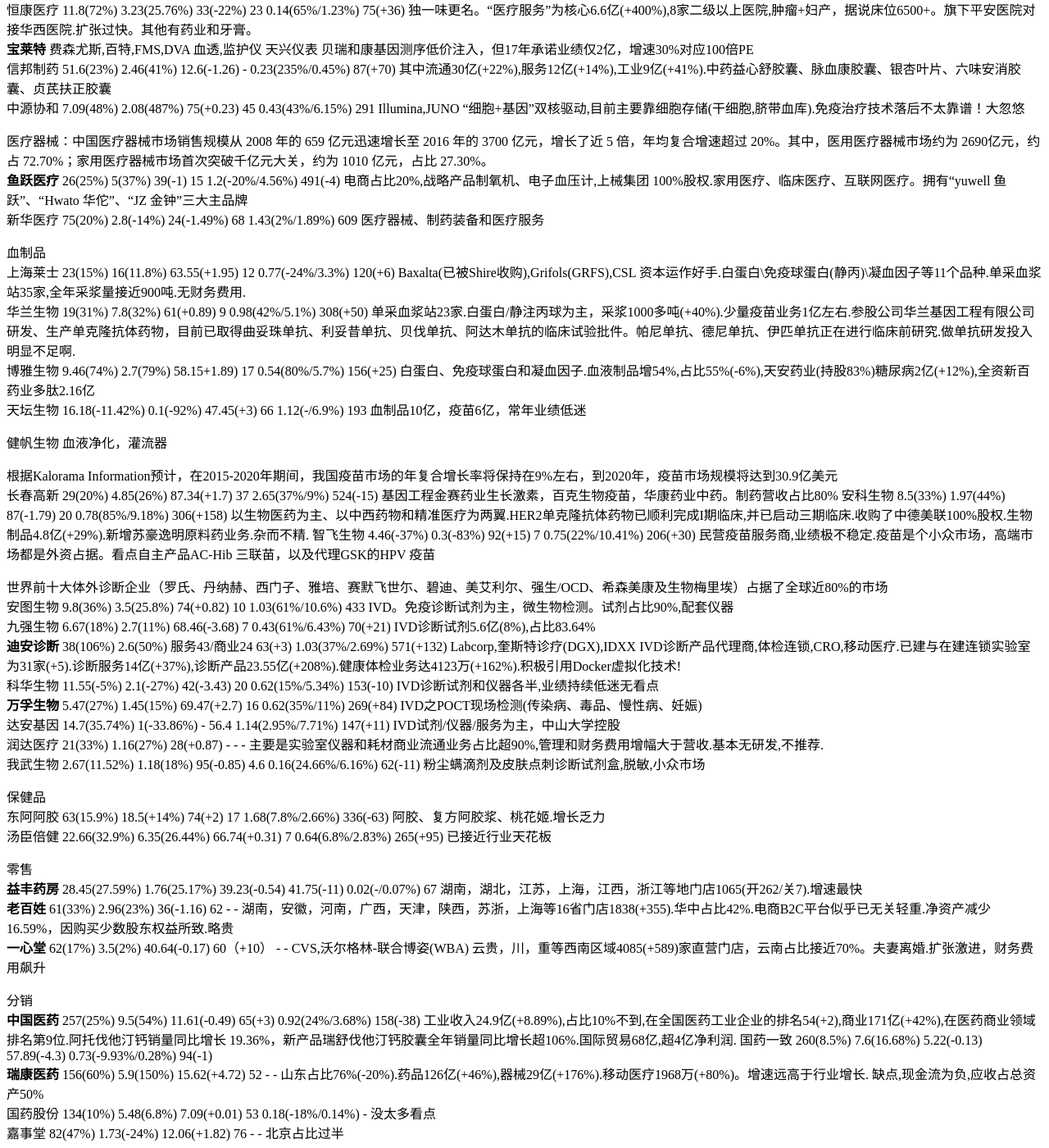
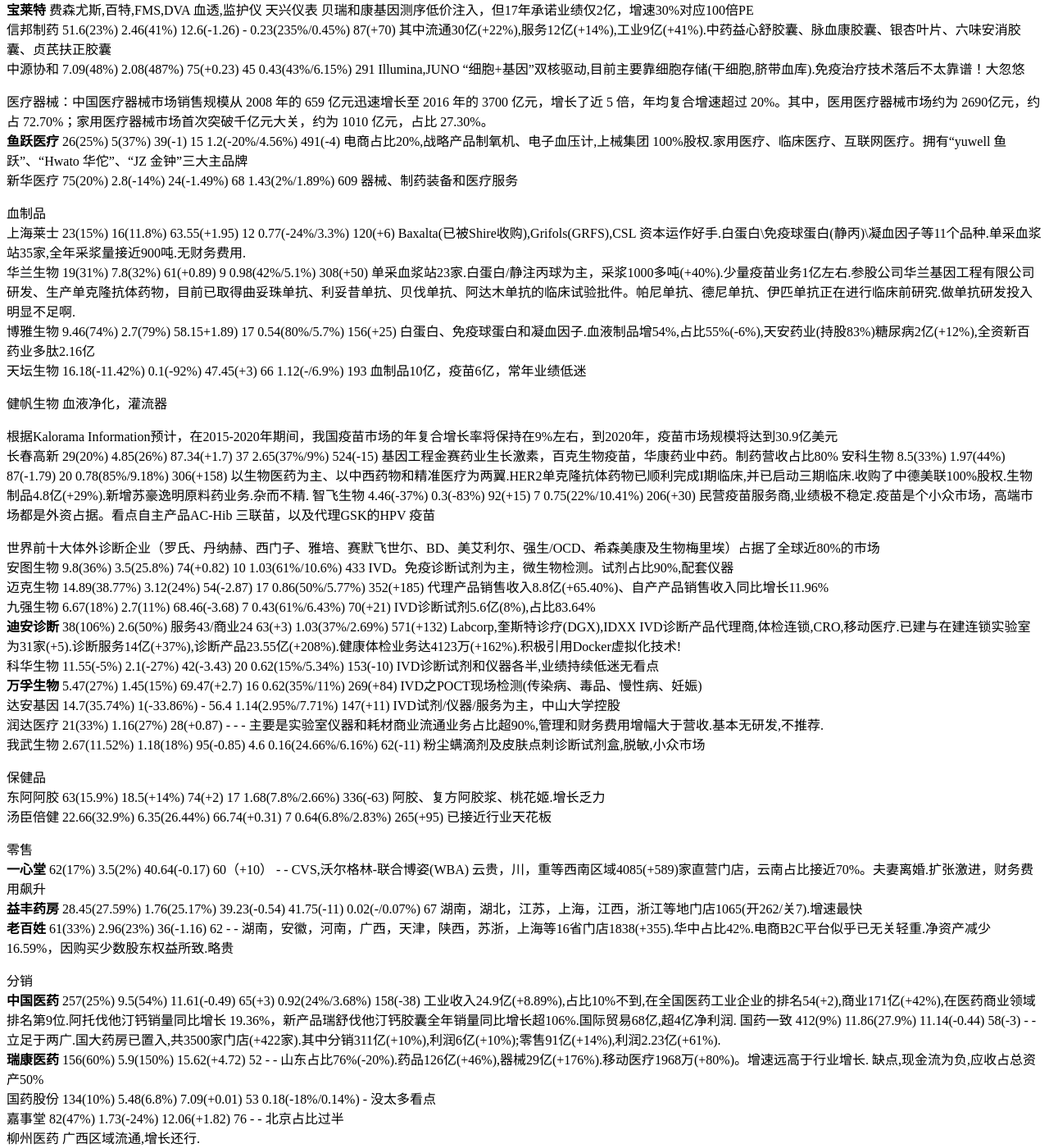
Before and after one commit to kingofhawks/kingofhawks.github.io, a Jekyll site: the page built from _posts/2017-02-20-重点上市公司2016年报汇总.md, in a window 1280 px wide and 1400 px high, scrolled down 2866 px. Shown: the whole window at 82% size. Built offline with Jekyll 4.4.1, drawn with Linux system fonts in a browser that asks for light colours; our own code applies the rules of GitHub Pages for plain Markdown files; some of the changed text lies outside the part shown.

Commit message:
update post

```diff
--- a/_posts/2017-02-20-重点上市公司2016年报汇总.md
+++ b/_posts/2017-02-20-重点上市公司2016年报汇总.md
@@ -25,18 +25,12 @@
 
 九洲药业    14.44(12.31%)    2(50.12%)      35.37(+5.24)   30             0.77(-/5.32%)        349           原料药及中间体CMO业务，国外订单占比70%，进军CRO
 海南海药    16.4(22.38%)     1.95(19.96%)   42.2(+2.68)    49             0.26(-55%/1.96%)     91(+8)        头孢3.6亿、肠胃康2亿、肿瘤(紫杉醇9千万)、人工耳蜗、原料药和中间体6.55亿.大健康产业
-
+华仁药业    12(12%)         0.24(4%)                                      0.52(-/4.23%)        351(-17)       大股东变更.大输液,腹膜透析,无看点
+海正药业    97(11%)        -0.94(-796%)     51(-1.85)      67             7.75(-6%/9.44%)      1048(-83)      持续低迷。原料药,制剂，商业.安佰诺(类风湿)销售良好,海泽麦布III期,工业33亿(+10%),研发投入资本化47%.原料药80%出口.多个单抗在研.**价值毁灭的另一个典型**
+德展健康                                                                                                      嘉林药业借壳上市，阿托伐他汀钙片
 
 凯莱英          11(33%)          2.53(64%)      51.6(+3.38)    30             0.7(8%/6.39%)        834(+198)    临床和商业化阶段的药品定制研发生产服务.98%出口.前三客户70%.根据Business Insights 预测，2016年全球医药CMO市场容量为561亿美元，从2014 年至2017 年，医药CMO 行业将以12%的复合增长率增长。主要竞争者包括：Catalent 、Lonza、Boehringer Ingelheim、Patheon、DSM等公司。
 **泰格医药**    9.57(53%)        1.56(24%)      43.56(-3.8)    38             0.27(-10%/2.88%)     151(+18)      昆泰(已与IMS合并) CRO,研发投入逐年降低?方达医药并表,并购动作频繁.2015年全球前25名药企有23家为公司客户
-
-
-
-华仁药业    12(12%)         0.24(4%)                                      0.52(-/4.23%)        351(-17)       大股东变更.大输液,腹膜透析,无看点
-海正药业    87.67(-13.17%)   0.13(-95%)     53(-4.63)      64             8.28(-/9.44%)        1131          业绩持续低迷。原料药,制剂，商业,安佰诺上市,海泽麦布III期临床,工业30亿,研发投入资本化46%
-
-德展健康                                                                                                      嘉林药业借壳上市，阿托伐他汀钙片
-
 
 
 中药行业
@@ -92,7 +86,7 @@
 
 医疗器械：中国医疗器械市场销售规模从 2008 年的 659 亿元迅速增长至 2016 年的 3700 亿元，增长了近 5 倍，年均复合增速超过 20%。其中，医用医疗器械市场约为 2690亿元，约占 72.70%；家用医疗器械市场首次突破千亿元大关，约为 1010 亿元，占比 27.30%。
 **鱼跃医疗**  26(25%)        5(37%)         39(-1)         15             1.2(-20%/4.56%)      491(-4)      电商占比20%,战略产品制氧机、电子血压计,上械集团 100%股权.家用医疗、临床医疗、互联网医疗。拥有“yuwell 鱼跃”、“Hwato 华佗”、“JZ 金钟”三大主品牌
-新华医疗    75(20%)          2.8(-14%)      24(-1.49%)     68             1.43(2%/1.89%)       609            医疗器械、制药装备和医疗服务
+新华医疗    75(20%)          2.8(-14%)      24(-1.49%)     68             1.43(2%/1.89%)       609      器械、制药装备和医疗服务
 
 
 血制品
@@ -111,8 +105,9 @@
 
 
 
-世界前十大体外诊断企业（罗氏、丹纳赫、西门子、雅培、赛默飞世尓、碧迪、美艾利尔、强生/OCD、希森美康及生物梅里埃）占据了全球近80%的市场
+世界前十大体外诊断企业（罗氏、丹纳赫、西门子、雅培、赛默飞世尓、BD、美艾利尔、强生/OCD、希森美康及生物梅里埃）占据了全球近80%的市场
 安图生物    9.8(36%)         3.5(25.8%)     74(+0.82)      10              1.03(61%/10.6%)      433            IVD。免疫诊断试剂为主，微生物检测。试剂占比90%,配套仪器
+迈克生物    14.89(38.77%)    3.12(24%)      54(-2.87)      17              0.86(50%/5.77%)      352(+185)  代理产品销售收入8.8亿(+65.40%)、自产产品销售收入同比增长11.96%
 九强生物    6.67(18%)       2.7(11%)        68.46(-3.68)   7               0.43(61%/6.43%)     70(+21)       IVD诊断试剂5.6亿(8%),占比83.64%
 **迪安诊断**    38(106%)     2.6(50%)       服务43/商业24   63(+3)             1.03(37%/2.69%)     571(+132)      Labcorp,奎斯特诊疗(DGX),IDXX      IVD诊断产品代理商,体检连锁,CRO,移动医疗.已建与在建连锁实验室为31家(+5).诊断服务14亿(+37%),诊断产品23.55亿(+208%).健康体检业务达4123万(+162%).积极引用Docker虚拟化技术!
 科华生物    11.55(-5%)       2.1(-27%)      42(-3.43)      20              0.62(15%/5.34%)      153(-10)       IVD诊断试剂和仪器各半,业绩持续低迷无看点
@@ -128,18 +123,18 @@
 
 
 零售
+**一心堂**      62(17%)         3.5(2%)        40.64(-0.17)    60（+10）        -                    -        CVS,沃尔格林-联合博姿(WBA)    云贵，川，重等西南区域4085(+589)家直营门店，云南占比接近70%。夫妻离婚.扩张激进，财务费用飙升
 **益丰药房**    28.45(27.59%)   1.76(25.17%)   39.23(-0.54)    41.75(-11)      0.02(-/0.07%)        67         湖南，湖北，江苏，上海，江西，浙江等地门店1065(开262/关7).增速最快
 **老百姓**      61(33%)         2.96(23%)      36(-1.16)       62              -                    -         湖南，安徽，河南，广西，天津，陕西，苏浙，上海等16省门店1838(+355).华中占比42%.电商B2C平台似乎已无关轻重.净资产减少16.59%，因购买少数股东权益所致.略贵
-**一心堂**      62(17%)         3.5(2%)        40.64(-0.17)    60（+10）        -                    -        CVS,沃尔格林-联合博姿(WBA)    云贵，川，重等西南区域4085(+589)家直营门店，云南占比接近70%。夫妻离婚.扩张激进，财务费用飙升
 
 
 分销
 **中国医药** 257(25%)        9.5(54%)       11.61(-0.49)    65(+3)         0.92(24%/3.68%)       158(-38)        工业收入24.9亿(+8.89%),占比10%不到,在全国医药工业企业的排名54(+2),商业171亿(+42%),在医药商业领域排名第9位.阿托伐他汀钙销量同比增长 19.36%，新产品瑞舒伐他汀钙胶囊全年销量同比增长超106%.国际贸易68亿,超4亿净利润.
-国药一致    260(8.5%)        7.6(16.68%)    5.22(-0.13)    57.89(-4.3)     0.73(-9.93%/0.28%)   94(-1)
+国药一致    412(9%)          11.86(27.9%)   11.14(-0.44)    58(-3)       -                       - 立足于两广.国大药房已置入,共3500家门店(+422家).其中分销311亿(+10%),利润6亿(+10%);零售91亿(+14%),利润2.23亿(+61%).
 **瑞康医药**  156(60%)       5.9(150%)     15.62(+4.72)    52              -                    -            山东占比76%(-20%).药品126亿(+46%),器械29亿(+176%).移动医疗1968万(+80%)。增速远高于行业增长. 缺点,现金流为负,应收占总资产50%
 国药股份    134(10%)         5.48(6.8%)     7.09(+0.01)    53              0.18(-18%/0.14%)        -     没太多看点
 嘉事堂      82(47%)          1.73(-24%)     12.06(+1.82)   76              -                    -               北京占比过半
-
+柳州医药     广西区域流通,增长还行.
 
 尔康制药    17.56(28.14%)   6.04(109%)     51.47(+9.06)    13              0.75(11%/4.31%)      183(+20)        大股东减持。长期稳定增长.药用辅料(淀粉胶囊),另有成品药(磺苄西林钠,复方甘草片)和原料药业务,德国美剂乐集团、法国罗盖特公司、美国卡乐康公司等国际辅料巨头
 新和成     47(23%)          12(199%)         47(+18)       30              2.53(25%/5.4%)      992(+112)     世界四大维生素生产企业之一.主要产品包括维生素E、维生素A、维生素D3、生物素、虾青素、辅酶Q10等.维生素32亿(+26%),香精香料12亿(+25%).外销63%.
@@ -181,8 +176,8 @@
 平安银行    1077(+12%)      226(+3%)       29534(+17%)     0.83(-0.1)            1.74(+0.29)
 **南京银行**
 **宁波银行**
-贵阳银行
 江苏银行     313(11%)        106(11)       1.6万(+24%)      0.74(-0.08)           1.43(-)              9        保持双10增长
+**贵阳银行** 101(32%)        36.5(13%)     3722(56%)       1.21(-0.43)            1.42(-0.06)          11.51(+0.83) 贵州省资产第一,跨区域设立了成都分行.
 常熟银行     44.7(28%)       10.4(7.7%)    1299(+20%)       0.88(-0.05)           1.4(-0.03)           10.93(-0.4)  常熟地区占比61%,省内31%,省外7%
 
 
@@ -193,8 +188,8 @@
 等到开发产品竣工验收后,按照购销合同规定将合格的房屋产品移交给购买方后，方可确认房地产销售收入实现，将“预收帐款”转为实现“经营收入”.
 公司     营收(增速%)      净利润(增速%)   毛利率(增减)     负债率              净负债率(有息负债减去货币资金，除以净资产%)
 **万科** 2405(23%)      210(16%)        19.8(+0.32)     80.54(+2.84)       25.9(+6.6)    新开工面积 3,136.7 万平方米，较 2015 年增长 47.5%,竣工面积 2,237.2 万平方米，较2015 年增长 29.4%.销售面积 2,765.4 万平方米，销售金额3,647.7 亿元，同比分别增长 33.8%和 39.5%。按全国商品房销售金额人民币 117,627.1 亿元计算，2016 年本集团在全国市场占有率为 3.1%，较 2015 年提高 0.1 个百分点.
+保利      1547.5(25%)    124(0.6%)      28(-4)          75(-1.19)         55.2 销售2101亿(+36%),新开工及竣工面积分别为2039万平米和1461万平，同比分别增长45.4%和4.0%.地产金融板块，房地产基金管理规模已近600亿元；小额贷款业务规模达4.93亿元
 蛇口      636(29%)      95.8(97%)       22(-1.5)        78     签约销售面积 471 万平米，签约销售金额 739.34 亿元，同比增加 28.41%.有部分园区开发和油轮业务,占比11%.
-保利
 华夏幸福  538(40%)       64.9(35%)                             产业新城，模式不太懂
 金地     555(69%)        63(97%)         28.73(+0.94)    65.4(-0.61)      销售金额1,006亿元人民币，销售面积658万平方米，同比分别增长63%和48%,行业销售排名上升一位至第 12 位.总土地储备约2,950 万平方米，权益土地储备约 1,500 万平方米.新开工面积约 670 万平方米，竣工面积约 640 万平方米，同比上年分别增长65%和 36%.
 绿地
@@ -205,15 +200,17 @@
 老板电器
 索非亚
 
-快递
+快递:国家邮政局公布2016年邮政行业运行情况，数据显示，2016年中国快递业务量达到312.8亿件，同比增长51.4%，2011-2016年的复合增速为53.5%；收入规模达到3,974.4亿元，同比增长43.5%,2011-2016年的复合增速为39.3%.预计：快递行业在十三五期间将继续保持30%的收入增速规模
+公司     营收(增速%)      净利润(增速%)   毛利率(增减)     负债率
 顺丰
 圆通
-申通
-韵达
+申通     98.8(28%)      12.6(65%)       -               32%   **业务量32.6亿件（+27%），占全国快递业务量的10.4%，市占率有所下降,增速低于行业平均**
+韵达     73(45%)        11.77(121%)     31.16           45%    32.14亿件快递(+52%)
 
 
 
 分众传媒   86(15%)         33.89(40%)      74(+0.29)       73              1.14(29%/1.33%)     125(-8)          城市生活圈楼宇(占比80%)、影院(15%)、卖场等媒体网络
+**皖新传媒**76(15%)         10.6(37%)       19.22(-1.74)    23           走势彪悍,以持有的 16 处自有门店物业设立REIT.试水物流金融
 中航动力   222(-5%)        8.9(-13%)       20(-0.53)        69(+7)          3.3(10%/1.49%)      2140            全种类航空发动机占比79%(+8.75%),黎明公司\黎阳动力\南方公司,估值高
 中航飞机  261(+8%)          4.1(3%)        7(-0.55)         40              4.4(222%/1.68%)     2840(+394)      军机运输机，轰炸机等,民机新舟系列，C919机身等关键部件，国际外包
 中国动力                                                                                                        中船重工旗下船用动力为主
@@ -237,11 +234,11 @@
 新能源汽车生产 51.7 万辆，销售 50.7 万辆，比上年同期分别增长 51.7%和 53%。其中纯电动汽车产销分别完成 41.7 万辆和 40.9 万辆，比上年同期分别增长 63.9%和 65.1%；插电式混合动力汽车产销分别完成 9.9 万辆和 9.8 万辆，比上年同期分别增长 15.7%和 17.1%
 公司        营收(增速%)      净利润(增速%)   毛利率(增减)       负债率(增减)
 上汽集团   7564(13%)         320(7%)        13.75(+1.49%)     68 全年实现整车销售 648.9 万辆，同比增长 9.9%，其中乘用车销售 566.6万辆，同比增长 14.8%，商用车销售 82.3 万辆，同比下降 14.9%；公司国内市场占有率达到 22.6%.自主品牌乘用车全年销量突破 32 万辆，同比增长 89%，全球首款量产互联网 SUV 荣威 RX5上市五个月，销量超过 9 万辆；自主品牌轻型商用车上汽大通全年实现整车销售 4.6 万辆，同比增长 32%，上汽自主品牌销量增幅远高于行业平均水平；与此同时，公司新能源汽车在 e550、e950的带动下强势上涨，全年销售超过 2.5 万辆，同比增长 85%
-比亚迪     1034(29%)        50(79%)        汽车28/手机10      62%(-7)    汽車570亿(+40%),手机部件及组装390亿(+17%),电池及光伏73亿(+21%).新能源汽车销量同比大幅增长 69.85%至 9.6 万辆，销量蝉连全球第一.新能源汽车业务收入约34,618百万元(+80.27%).传统燃油汽车销量约 32.6 万辆(+1.78%).定增价格 57.40 元
-长安汽车
-长城汽车   986(30%)          105(31%)       24.45(-0.66)       49%   中国最大的 SUV 制造企业.整车销量突破 100 万辆，达到 107 万辆.哈弗系列产品，年销 93.3 万辆.将 WEY 品牌打造成为中国豪华轻奢 SUV 第一品牌.2017年汽车销量目标为125万辆
+长城汽车   986(30%)          105(31%)       24.45(-0.66)      49   中国最大的 SUV 制造企业.整车销量突破 100 万辆，达到 107 万辆.哈弗系列产品，年销 93.3 万辆.将 WEY 品牌打造成为中国豪华轻奢 SUV 第一品牌.2017年汽车销量目标为125万辆
+长安汽车   785(17.6%)        103(3%)        17.89(-2.13)      59.3(-2.48) 产销创历史新高，突破306万辆(+10%)，市场份额10.9%，保持行业第四
+比亚迪     1034(29%)        50(79%)        汽车28/手机10       62%(-7)    汽車570亿(+40%),手机部件及组装390亿(+17%),电池及光伏73亿(+21%).新能源汽车销量同比大幅增长 69.85%至 9.6 万辆，销量蝉连全球第一.新能源汽车业务收入约34,618百万元(+80.27%).传统燃油汽车销量约 32.6 万辆(+1.78%).定增价格 57.40 元
 
-万华化学   301(54%)         36.8(128%)      31.26(+0.73)       63.88(-5.11) 全球最大的 MDI 供应商.MDI收入164亿(+12.9%),石化系列82.6亿(+1433%).丙烯产能 75 万吨
+万华化学   301(54%)         36.8(128%)      31.26(+0.73)      63.88(-5.11) 全球最大的 MDI 供应商.MDI收入164亿(+12.9%),石化系列82.6亿(+1433%).丙烯产能 75 万吨
 中国核电
 贵州茅台
 五粮液
```
Also changed, not shown: other parts of _posts/2017-02-20-重点上市公司2016年报汇总.md (+1 -1 lines).
